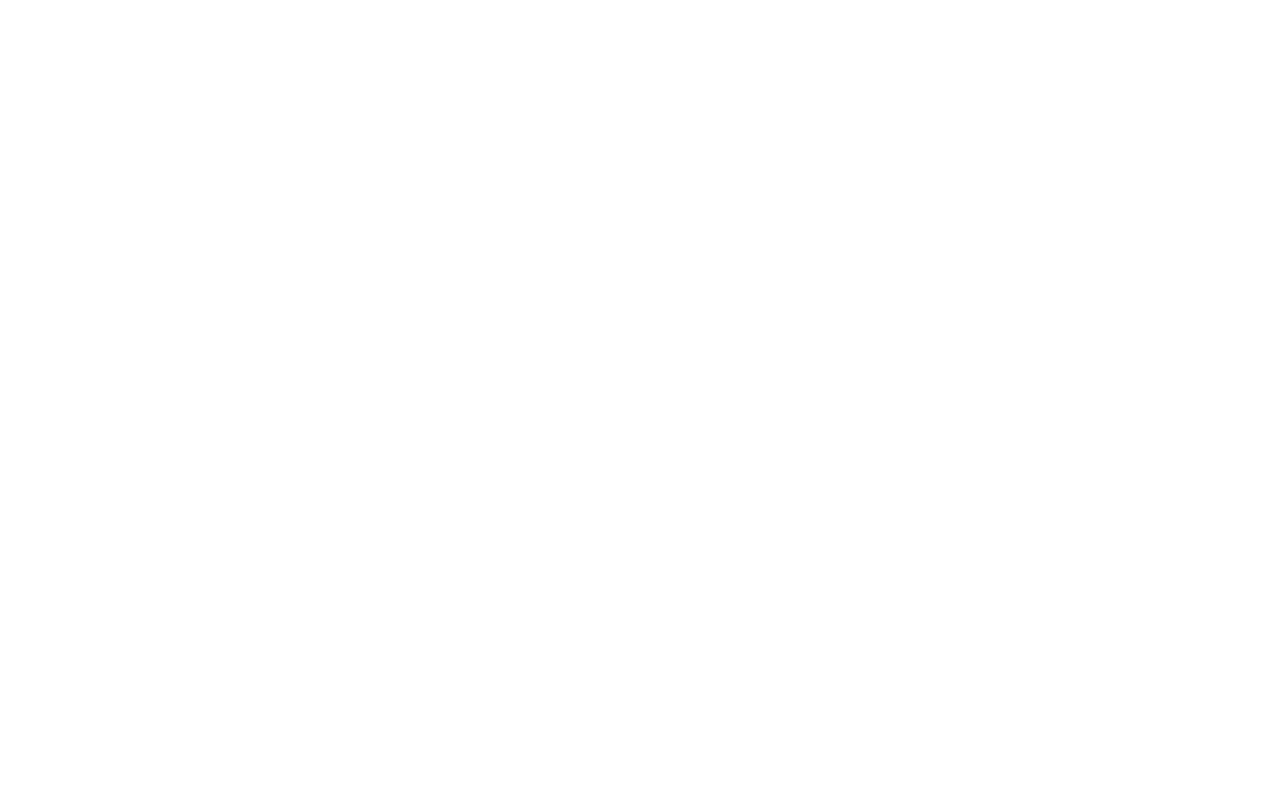
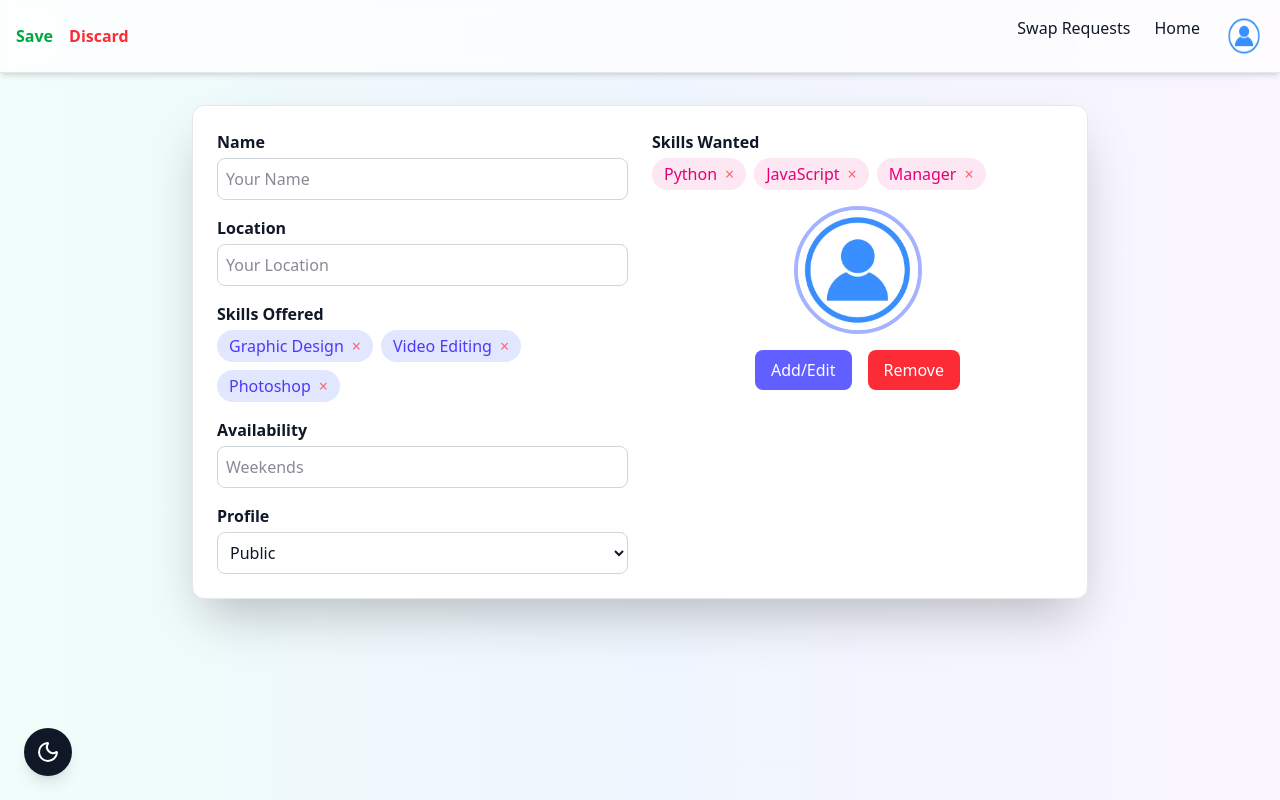
Before and after one commit to guptakshitij2308/Hacksmiths, a React (Vite) app in the folder frontend/: page /profile in a window 1280 px wide. Before the commit this address had no page. Built offline with nearby package versions, Linux system fonts and the light colour scheme.

Commit message:
basic profile

```diff
--- a/frontend/package.json
+++ b/frontend/package.json
@@ -11,6 +11,7 @@
   },
   "dependencies": {
     "@tailwindcss/vite": "^4.1.11",
+    "lucide-react": "^0.525.0",
     "react": "^19.1.0",
     "react-dom": "^19.1.0",
     "react-router-dom": "^7.6.3",
--- a/frontend/src/App.jsx
+++ b/frontend/src/App.jsx
@@ -1,6 +1,7 @@
 import './App.css';
 import Login from './pages/login';
 import SignUp from './pages/signup';
+import Profile from './pages/Profile';
 import { BrowserRouter as Router, Route, Routes } from 'react-router-dom';
 function App() {
   return (
@@ -8,6 +9,7 @@ function App() {
       <Routes>
         <Route path='/login' element={<Login />} />
         <Route path='/signup' element={<SignUp />} />
+        <Route path='/profile' element={<Profile />} />
       </Routes>
     </Router>
   );
--- /dev/null
+++ b/frontend/src/pages/Profile.jsx
@@ -0,0 +1,142 @@
+import { useState } from 'react';
+import { Link } from 'react-router-dom';
+import { Moon, Sun } from 'lucide-react';
+
+const UserProfile = () => {
+  const [darkMode, setDarkMode] = useState(false);
+
+  return (
+    <div
+      className={`${
+        darkMode
+          ? 'bg-gray-900 text-white'
+          : 'bg-gradient-to-r from-teal-50 via-blue-50 to-purple-50 text-gray-900'
+      } min-h-screen flex flex-col transition-colors duration-500 relative`}
+    >
+      <header
+        className={`flex items-center justify-between p-4 shadow-md ${
+          darkMode
+            ? 'bg-gray-800 border-b border-gray-700'
+            : 'bg-white/70 backdrop-blur border-b border-gray-200'
+        }`}
+      >
+        <div className='flex items-center gap-4'>
+          <button className='text-green-600 font-semibold hover:underline'>
+            Save
+          </button>
+          <button className='text-red-500 font-semibold hover:underline'>
+            Discard
+          </button>
+        </div>
+        <nav className='flex gap-6'>
+          <Link to='/swap-requests' className='hover:underline'>
+            Swap Requests
+          </Link>
+          <Link to='/' className='hover:underline'>
+            Home
+          </Link>
+          <img
+            src='./user.jpg'
+            alt='Profile'
+            className='rounded-full w-10 h-10'
+          />
+        </nav>
+      </header>
+      <main className='flex flex-1 items-start justify-center py-8'>
+        <div className='w-full max-w-4xl p-6 bg-white rounded-xl shadow-2xl border border-gray-200 grid grid-cols-1 md:grid-cols-2 gap-6'>
+          <div>
+            <div className='mb-4'>
+              <label className='block font-semibold mb-1'>Name</label>
+              <input
+                className='w-full p-2 rounded-lg border border-gray-300'
+                placeholder='Your Name'
+              />
+            </div>
+            <div className='mb-4'>
+              <label className='block font-semibold mb-1'>Location</label>
+              <input
+                className='w-full p-2 rounded-lg border border-gray-300'
+                placeholder='Your Location'
+              />
+            </div>
+            <div className='mb-4'>
+              <label className='block font-semibold mb-1'>Skills Offered</label>
+              <div className='flex flex-wrap gap-2'>
+                {['Graphic Design', 'Video Editing', 'Photoshop'].map(
+                  (skill) => (
+                    <span
+                      key={skill}
+                      className='px-3 py-1 bg-indigo-100 text-indigo-600 rounded-full flex items-center gap-2'
+                    >
+                      {skill}{' '}
+                      <button className='text-red-400 hover:text-red-600'>
+                        &times;
+                      </button>
+                    </span>
+                  )
+                )}
+              </div>
+            </div>
+            <div className='mb-4'>
+              <label className='block font-semibold mb-1'>Availability</label>
+              <input
+                className='w-full p-2 rounded-lg border border-gray-300'
+                placeholder='Weekends'
+              />
+            </div>
+            <div>
+              <label className='block font-semibold mb-1'>Profile</label>
+              <select className='w-full p-2 rounded-lg border border-gray-300'>
+                <option>Public</option>
+                <option>Private</option>
+              </select>
+            </div>
+          </div>
+          <div>
+            <div className='mb-4'>
+              <label className='block font-semibold mb-1'>Skills Wanted</label>
+              <div className='flex flex-wrap gap-2'>
+                {['Python', 'JavaScript', 'Manager'].map((skill) => (
+                  <span
+                    key={skill}
+                    className='px-3 py-1 bg-pink-100 text-pink-600 rounded-full flex items-center gap-2'
+                  >
+                    {skill}{' '}
+                    <button className='text-red-400 hover:text-red-600'>
+                      &times;
+                    </button>
+                  </span>
+                ))}
+              </div>
+            </div>
+            <div className='flex flex-col items-center'>
+              <img
+                src='./user.jpg'
+                alt='Profile'
+                className='rounded-full w-32 h-32 object-cover border-4 border-indigo-300'
+              />
+              <div className='mt-4 flex gap-4'>
+                <button className='bg-indigo-500 text-white px-4 py-2 rounded-lg hover:bg-indigo-600'>
+                  Add/Edit
+                </button>
+                <button className='bg-red-500 text-white px-4 py-2 rounded-lg hover:bg-red-600'>
+                  Remove
+                </button>
+              </div>
+            </div>
+          </div>
+        </div>
+      </main>
+      <button
+        onClick={() => setDarkMode(!darkMode)}
+        className={`fixed bottom-6 left-6 p-3 rounded-full shadow-lg ${
+          darkMode ? 'bg-white text-gray-900' : 'bg-gray-900 text-white'
+        } transition`}
+      >
+        {darkMode ? <Sun size={24} /> : <Moon size={24} />}
+      </button>
+    </div>
+  );
+};
+
+export default UserProfile;
--- a/frontend/src/pages/login.jsx
+++ b/frontend/src/pages/login.jsx
@@ -1,58 +1,106 @@
 import { useState } from 'react';
 import { Link, useNavigate } from 'react-router-dom';
+import { Moon, Sun } from 'lucide-react';
+
 const LoginPage = () => {
   const [email, setEmail] = useState('');
   const [password, setPassword] = useState('');
   const [error, setError] = useState('');
+  const [darkMode, setDarkMode] = useState(false);
   const navigate = useNavigate();
-  //   const setCookie = (name, value, days) => {
-  //     const expires = new Date();
-  //     expires.setTime(expires.getTime() + days * 24 * 60 * 60 * 1000);
-  //     document.cookie = ${name}=${value}; expires=${expires.toUTCString()}; path=/;
-  //   };
 
   return (
     <div
-      className={`min-h-screen flex items-center justify-center p-8 bg-gray-100 text-gray-900`}
+      className={`${
+        darkMode ? 'bg-gray-900 text-white' : 'bg-cream-100 text-gray-900'
+      } min-h-screen flex flex-col transition-colors duration-500 relative`}
     >
+      <header
+        className={`flex items-center justify-between p-4 shadow-md ${
+          darkMode
+            ? 'bg-gray-800 border-b border-gray-700'
+            : 'bg-cream-200 border-b border-cream-300'
+        }`}
+      >
+        <h1 className='text-lg font-semibold'>Skill Swap Platform</h1>
+        <nav>
+          <Link
+            to='/'
+            className='px-4 py-2 border rounded-full hover:bg-gray-100 transition'
+          >
+            Home
+          </Link>
+        </nav>
+      </header>
+      <main className='flex flex-1 items-center justify-center'>
         <div
-        className={`w-full max-w-md p-8 rounded-lg shadow-lg bg-gray-50 border border-gray-300`}
+          className={`${
+            darkMode
+              ? 'bg-gray-800 border-gray-700'
+              : 'bg-white border border-cream-300'
+          } w-full max-w-sm p-6 rounded-lg shadow-lg`}
         >
-        <h1 className='text-3xl font-bold mb-6 text-center'>Login</h1>
-        {error && <p className='text-red-500 mb-4'>{error}</p>}
-        <form onSubmit={() => {}}>
+          <h2 className='text-center text-xl font-bold mb-6'>
+            User Login Page
+          </h2>
+          {error && <p className='text-red-500 mb-4 text-center'>{error}</p>}
+          <form onSubmit={() => {}} className='space-y-4'>
+            <div>
+              <label className='block mb-1 font-medium'>Email</label>
               <input
                 type='email'
                 value={email}
                 onChange={(e) => setEmail(e.target.value)}
-            className={`w-full mb-4 p-2 rounded-lg border-2 bg-gray-200 text-gray-900 border-gray-400`}
+                className={`w-full p-2 rounded border ${
+                  darkMode
+                    ? 'bg-gray-700 border-gray-600'
+                    : 'bg-cream-50 border-cream-300'
+                }`}
                 placeholder='Email'
                 required
               />
+            </div>
+            <div>
+              <label className='block mb-1 font-medium'>Password</label>
               <input
                 type='password'
                 value={password}
                 onChange={(e) => setPassword(e.target.value)}
-            className={`w-full mb-4 p-2 rounded-lg border-2 bg-gray-200 text-gray-900 border-gray-400`}
+                className={`w-full p-2 rounded border ${
+                  darkMode
+                    ? 'bg-gray-700 border-gray-600'
+                    : 'bg-cream-50 border-cream-300'
+                }`}
                 placeholder='Password'
                 required
               />
+            </div>
             <button
               type='submit'
-            className={`bg-blue-500 hover:bg-blue-600 text-white py-2 px-4 rounded-lg w-full`}
+              className={`block mx-auto px-6 py-2 rounded-full border ${
+                darkMode
+                  ? 'bg-purple-600 text-white hover:bg-purple-700'
+                  : 'bg-cream-300 text-gray-900 hover:bg-cream-400'
+              }`}
             >
               Login
             </button>
-        </form>
-        <div className='mt-4 text-center'>
-          <Link
-            to='/signup'
-            className={`text-blue-400 hover:underline hover:text-blue-500`}
-          >
-            Don&apos;t have an account? Sign Up
+            <div className='text-center'>
+              <Link to='/forgot' className='text-blue-600 hover:underline'>
+                Forgot username/password
               </Link>
             </div>
+          </form>
         </div>
+      </main>
+      <button
+        onClick={() => setDarkMode(!darkMode)}
+        className={`fixed bottom-6 left-6 p-3 rounded-full shadow-lg ${
+          darkMode ? 'bg-white text-gray-900' : 'bg-gray-900 text-white'
+        } transition`}
+      >
+        {darkMode ? <Sun size={24} /> : <Moon size={24} />}
+      </button>
     </div>
   );
 };
```
Also changed, not shown: frontend/public/user.jpg (added), 1 other file (tests, documents, lock files or other folders). Lines whose indentation alone changed are shown as unchanged.
